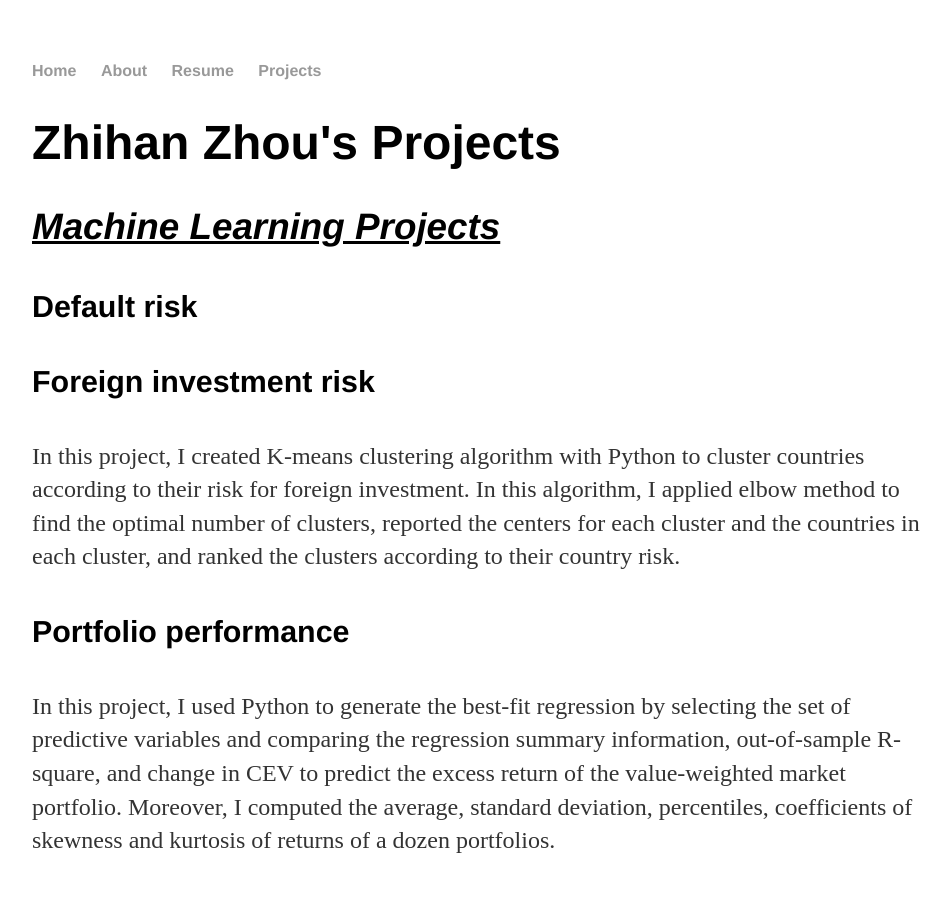
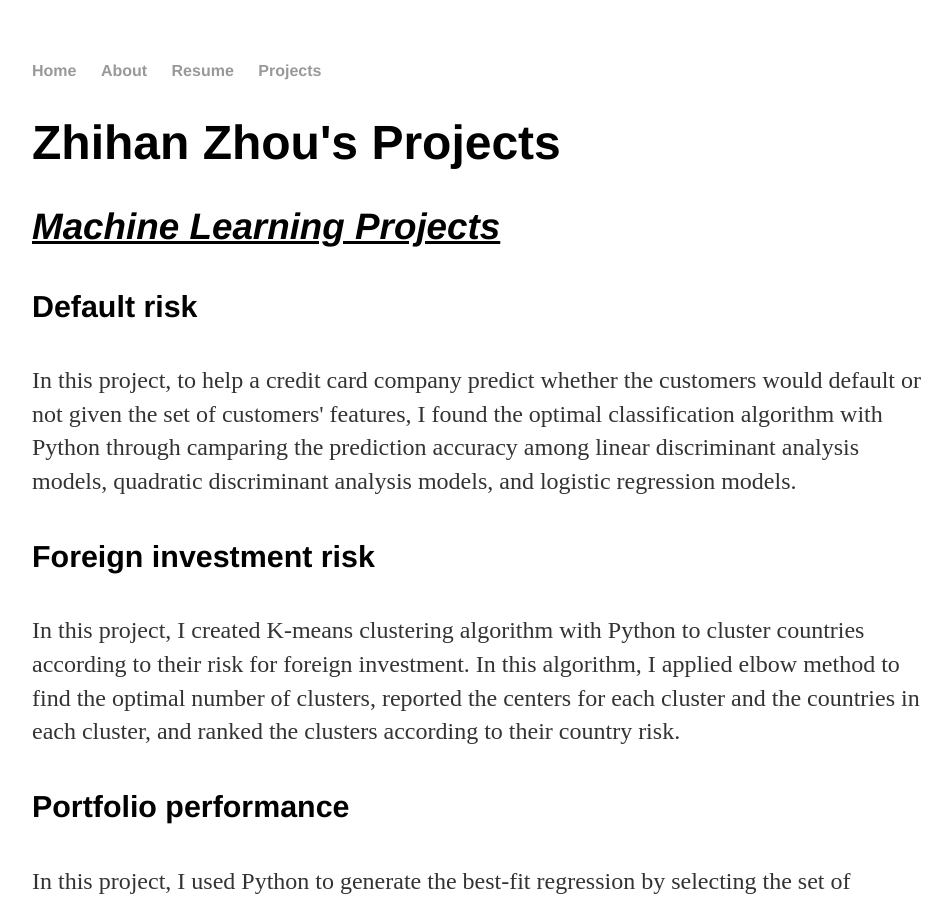
Before and after one commit to CassieZZH/CassieZZH.github.io, a Jekyll site: the page built from projects/index.html, in a window 1280 px wide and 900 px high. Shown: the whole window, without its empty margins (160-1112 px from the left). Built offline with Jekyll 4.4.1, drawn with Linux system fonts in a browser that asks for light colours.

Commit message:
Update index.html

```diff
--- a/projects/index.html
+++ b/projects/index.html
@@ -9,7 +9,7 @@ title: Zhihan Zhou's Projects
     <h3><em><u>Machine Learning Projects</u></em></h3>
 
     <h4>Default risk</h4>
-    <p>
+    <p> In this project, to help a credit card company predict whether the customers would default or not given the set of customers' features, I found the optimal classification algorithm with Python through camparing the prediction accuracy among linear discriminant analysis models, quadratic discriminant analysis models, and logistic regression models.
 
     <h4>Foreign investment risk</h4>
     <p>In this project, I created K-means clustering algorithm with Python to cluster countries according to their risk for foreign investment. In this algorithm, I applied elbow method to find the optimal number of clusters, reported the centers for each cluster and the countries in each cluster, and ranked the clusters according to their country risk.
```
